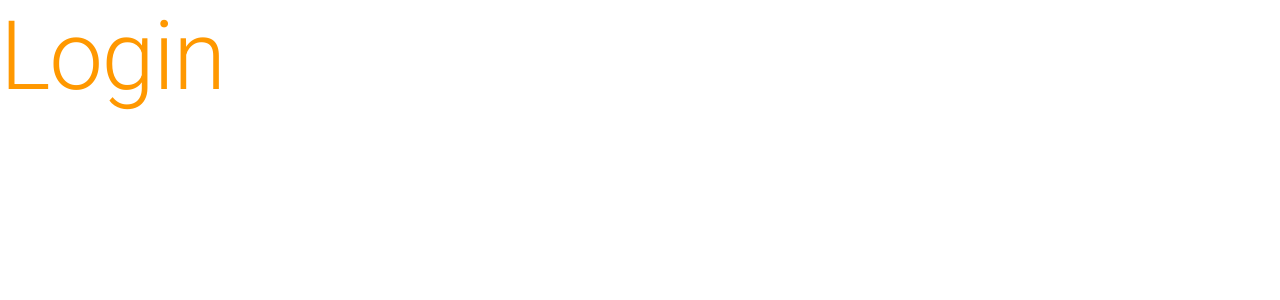
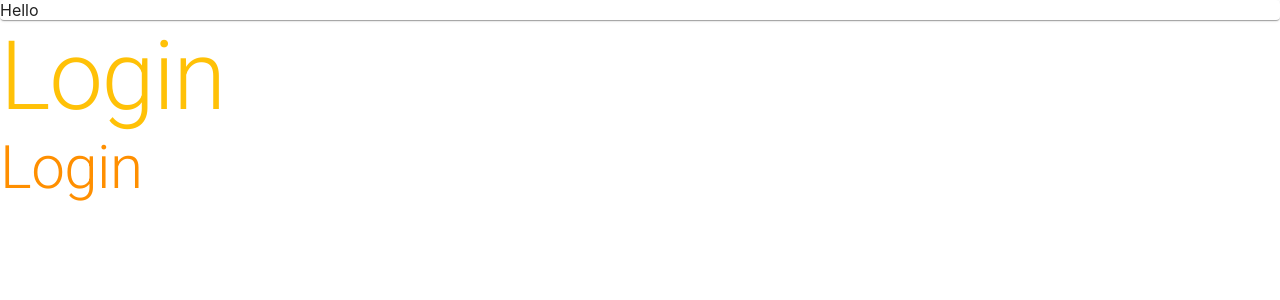
Before and after one commit to Joy-Honchan/conference-system, a React (Create React App) app: page /login in a window 1280 px wide. Shown: the top 300 px of the page. Built offline with nearby package versions, Linux system fonts and the light colour scheme.

Commit message:
setting: dark light mode context

```diff
--- a/src/pages/Login.tsx
+++ b/src/pages/Login.tsx
@@ -1,11 +1,13 @@
-import { useTheme, Typography } from "@mui/material";
+import { useTheme, Typography, Box, Paper } from "@mui/material";
 
 const Login =()=>{
     const theme = useTheme()
     return(
-        <div>
-            <Typography variant="h1" sx={{ color:theme.palette.danger.main}} >Login</Typography>
-        </div>
+        <Box sx={{backgroundColor:theme.palette.background.default}}>
+            <Paper> Hello</Paper>
+            <Typography variant="h1" sx={{ color:theme.palette.primary.main}} >Login</Typography>
+            <Typography variant="h2" sx={{ color:theme.palette.primary.darker}} >Login</Typography>
+        </Box>
     )
 }
 
--- a/src/providers/ThemeProvider/index.tsx
+++ b/src/providers/ThemeProvider/index.tsx
@@ -1,22 +1,65 @@
 /// <reference path="index.d.ts"/>
-import { CssBaseline } from '@mui/material'
-import { orange } from '@mui/material/colors'
+import { useState, useMemo, createContext } from 'react'
+import { amber, cyan, grey } from '@mui/material/colors'
 import {
   createTheme,
-  ThemeProvider as MuiThemeProvider
+  ThemeProvider as MuiThemeProvider,
+  Palette
 } from '@mui/material/styles'
+import useMediaQuery from '@mui/material/useMediaQuery'
 
-const ThemeProvider = ({children}:{children:React.ReactNode}) => {
-  const theme = createTheme({
-    palette: {
-      mode: 'dark',
-      danger: { main: orange[500] }
-    }
-  })
+const ColorModeContext = createContext({
+  toggleColorMode: () => {}
+})
 
-  return <MuiThemeProvider theme={theme}>
-    {children}
-  </MuiThemeProvider>
+const ThemeProvider = ({ children }: { children: React.ReactNode }) => {
+  const [mode, setMode] = useState<'light' | 'dark'>(
+    useMediaQuery('(prefers-color-scheme: dark)') ? 'dark' : 'light'
+  )
+  const colorMode = useMemo(
+    () => ({
+      toggleColorMode: () => {
+        setMode((prevMode) => (prevMode === 'light' ? 'dark' : 'light'))
+      }
+    }),
+    []
+  )
+  const theme = useMemo(
+    () =>
+      createTheme({
+        palette: {
+          mode,
+          primary:
+            mode === 'dark'
+              ? {
+                  lighter: cyan[200],
+                  light: cyan[300],
+                  main: cyan[500],
+                  dark: cyan[700],
+                  darker: cyan[800]
+                }
+              : {
+                  lighter: amber[200],
+                  light: amber[300],
+                  main: amber[500],
+                  dark: amber[700],
+                  darker: amber[800]
+                },
+          ...(mode === 'dark' && {
+            background: {
+              default: grey[800]
+            }
+          })
+        }
+      }),
+    [mode]
+  )
+
+  return (
+    <ColorModeContext.Provider value={colorMode}>
+      <MuiThemeProvider theme={theme}>{children}</MuiThemeProvider>
+    </ColorModeContext.Provider>
+  )
 }
 
 export default ThemeProvider
```
Also changed, not shown: src/providers/ThemeProvider/index.d.ts (+19 -10 lines).
